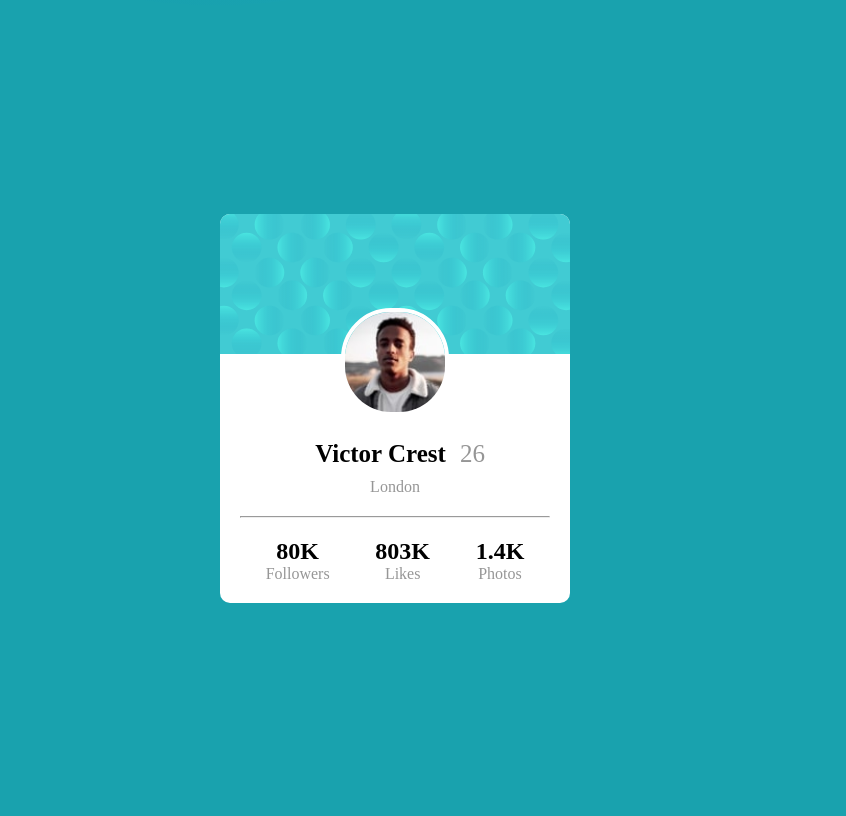
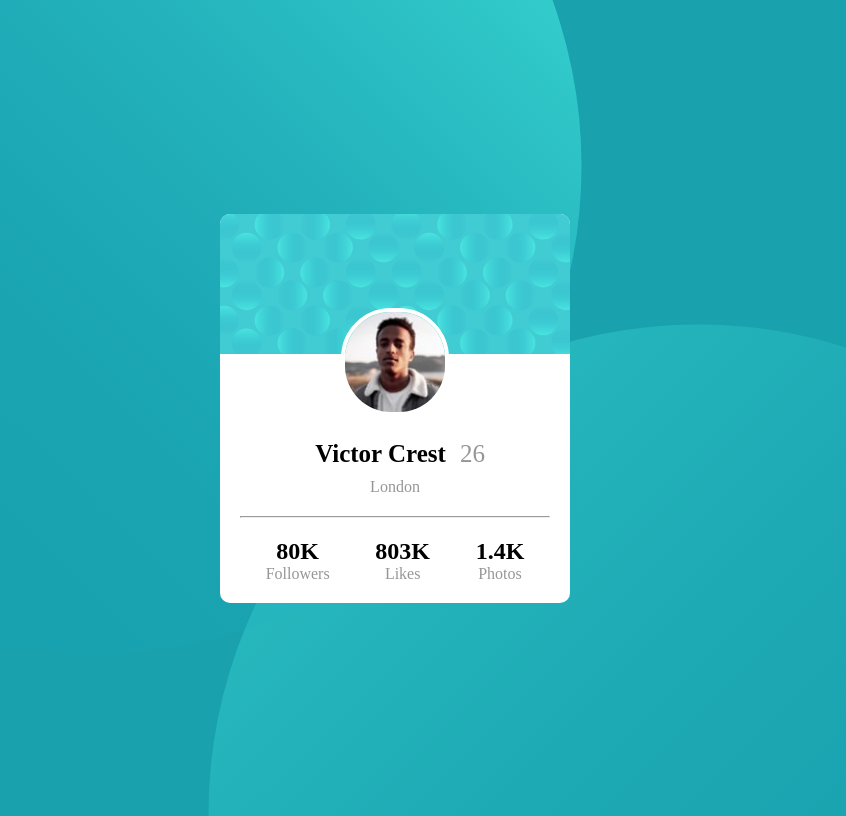
Before and after one commit to hanzala-bhutto/FlexBox-Profile-Card-Component-FrontendMentor-Challenge, a plain HTML site: page index.html in a window 1280 px wide. Shown: the whole page, without its empty margins (245-1091 px from the left). Drawn offline with Linux system fonts and the light colour scheme.

Commit message:
somethin

```diff
--- a/styles.css
+++ b/styles.css
@@ -4,7 +4,8 @@ body{
     background-image: url('./images/bg-pattern-top.svg'), url('./images/bg-pattern-bottom.svg');
     background-repeat: no-repeat, no-repeat;
     /* background-position: top left , bottom right; */
-    background-position: -10% 600% , 100% -600%;
+    background-position: -50% 200%, 150% -200%;
+    background-attachment: fixed ,fixed;
     display: flex;
     justify-content: center;
     align-items: center;
```
